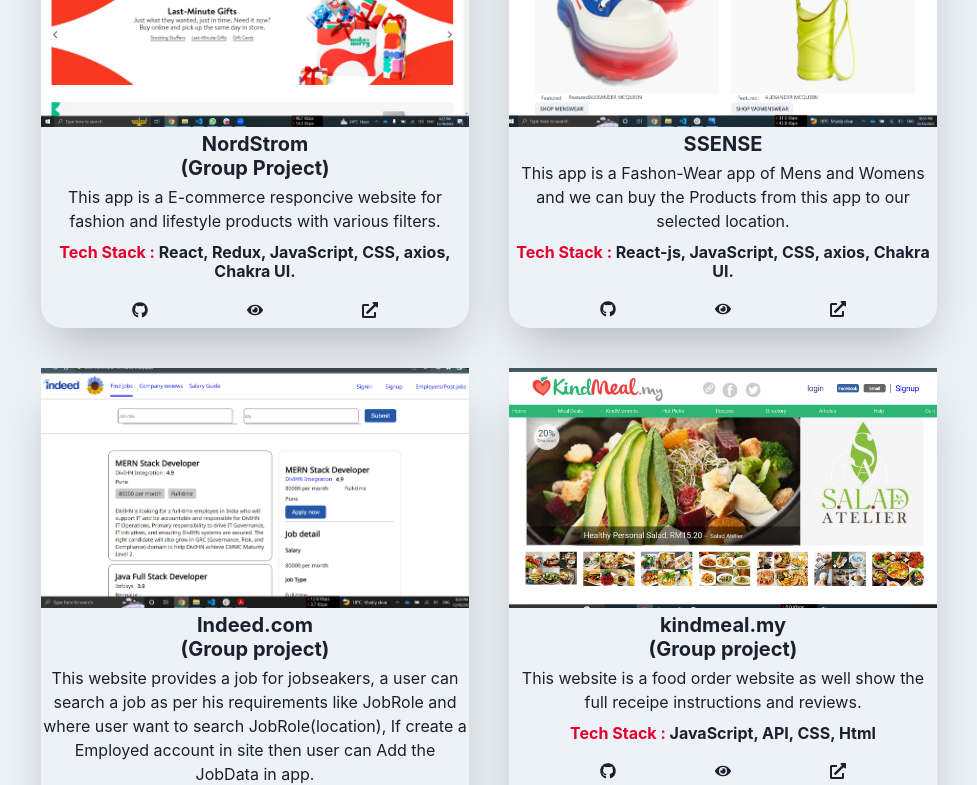
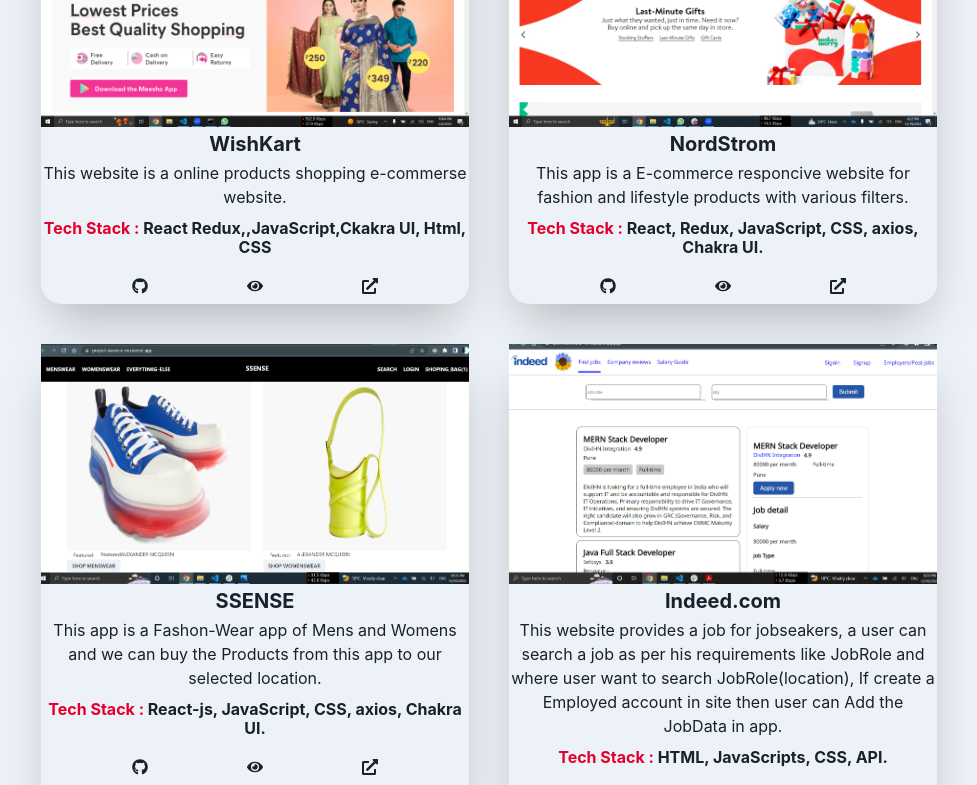
Before and after one commit to akshaykadu24/akshaykadu24.github.io, a React (Create React App) app: page / in a window 1280 px wide. Shown: the part 1240-2025 px from the top of the page, without its empty margins (151-1128 px from the left). Built offline with nearby package versions, Linux system fonts and the light colour scheme.

Commit message:
add mail,projec

```diff
--- a/src/components/Home.jsx
+++ b/src/components/Home.jsx
@@ -40,7 +40,7 @@
                     </span>
                   </Box>
             <Box  textAlign="start">
-              <Button _hover={{color:"black"}} border="2px solid #e4002b" bg="#e4002b" color="white" ><a href={pdf} download="Akshay-Kadu-Resume">RESUME</a></Button>
+              <Button _hover={{color:"black"}} border="2px solid #e4002b" bg="#e4002b" color="white" onClick={()=>window.open("https://drive.google.com/file/d/1dqcFhIZJqrJ41niNwXhMIGWFq6rT3sx0/view?usp=share_link","_black")} ><a href={pdf} download="Akshay-Kadu-Resume">RESUME</a></Button>
 
            </Box>
         </Box>
--- a/src/components/Navbar.jsx
+++ b/src/components/Navbar.jsx
@@ -53,7 +53,7 @@
                   <Box _hover={{bg:"#e4002b",color:"white"}}paddingTop="5px" borderRadius="12%"  padding="5px 5px 0px 5px"  fontWeight='bold' ><Link to="projects" >PROJECTS</Link></Box>
                   <Box _hover={{bg:"#e4002b",color:"white"}}paddingTop="5px" borderRadius="12%"  padding="5px 5px 0px 5px"  fontWeight='bold' ><Link to="skills" >SKILLS</Link></Box>
                   <Box _hover={{bg:"#e4002b",color:"white"}}paddingTop="5px" borderRadius="12%"  padding="5px 5px 0px 5px"   fontWeight='bold' ><Link to="contact" >CONTACT</Link></Box>
-                  <Box _hover={{bg:"#0984c2",color:"white"}}paddingTop="5px" borderRadius="12%"  padding="5px 5px 0px 5px"  fontWeight='bold' ><a href={pdf} download="Akshay-Kadu-Resume">RESUME</a></Box>
+                  <Box _hover={{bg:"#0984c2",color:"white"}} style={{_hover:<h1>ak</h1>}} paddingTop="5px" borderRadius="12%"  padding="5px 5px 0px 5px"  fontWeight='bold' onClick={()=>window.open("https://drive.google.com/file/d/1dqcFhIZJqrJ41niNwXhMIGWFq6rT3sx0/view?usp=share_link","_black")} ><a href={pdf} download="Akshay-Kadu-Resume">RESUME</a></Box>
                   {/* <Link to="/home" >HOME</Link> */}
 
 
@@ -82,7 +82,7 @@
                   <Button  fontWeight='bold' ><Link to="/projects" >PROJECTS</Link></Button>
                   <Button  fontWeight='bold' ><Link to="/skills" >SKILLS</Link></Button>
                   <Button  fontWeight='bold' ><Link to="/contact" >CONTACT</Link></Button>
-                  <Button  fontWeight='bold' ><a href={pdf} download="Akshay-Kadu-Resume"> RESUME </a></Button>
+                  <Button  fontWeight='bold' onClick={()=>window.open("https://drive.google.com/file/d/1dqcFhIZJqrJ41niNwXhMIGWFq6rT3sx0/view?usp=share_link","_black")} ><a href={pdf} download="Akshay-Kadu-Resume"> RESUME </a></Button>
                 </SimpleGrid >
               ) : null}
             </Box>
--- a/src/components/Projects.jsx
+++ b/src/components/Projects.jsx
@@ -3,7 +3,7 @@
 import indeed from "./Images/project/indeed.png";
 import shop from "./Images/project/ssense.png";
 import nord from "./Images/project/nordstrom.png"
-import food from "./Images/project/kindmeal.png"
+import wishkart from "./Images/project/wishkart.png"
 import { FaGithub, FaEye, FaExternalLinkAlt } from "react-icons/fa";
 
 export const Projects = () => {
@@ -27,6 +27,54 @@
         <Box >
           <SimpleGrid columns={[1, 1, 2, 2]} spacing="40px" width="70%" margin="auto">
 
+          <Box style={{ backgroundColor: colorMode == "light" ? "#edf2f8" : "#0f1624", }} borderRadius="5%" boxShadow="2xl" _hover={{ border: "2px solid red" }}>
+              <Box >
+                <Box >
+                  <Img src={wishkart} alt="wishkart" />
+                </Box>
+
+                <Box margin="5px 0px 5px 0px">
+                  <Heading size="md" >WishKart <p></p> </Heading>
+                </Box>
+                <Box >
+                  <p>
+                    This website is a online products shopping e-commerse website.
+                  </p>
+                </Box>
+                <Box >
+                  <Heading size="sm" marginTop="10px">
+                    <span style={{ color: "#e4002b" }}>Tech Stack :</span> React Redux,,JavaScript,Ckakra UI, Html, CSS
+                  </Heading>
+                </Box>
+                <HStack justifyContent="space-evenly" marginTop="20px" marginBottom="10px">
+                  <Box >
+                    <a
+                      href="https://github.com/akshaykadu24/Wishkart"
+                      target="_blank"
+                    >
+                      <FaGithub />
+                    </a>
+                  </Box>
+                  <Box >
+                    <a
+                      href=""
+                      target="_blank"
+                    >
+                      <FaEye />
+                    </a>
+                  </Box>
+                  <Box >
+                    <a
+                      href="https://wishkart.vercel.app/"
+                      target="_blank"
+                    >
+                      <FaExternalLinkAlt />
+                    </a>
+                  </Box>
+                </HStack>
+              </Box>
+            </Box>
+
             <Box style={{ backgroundColor: colorMode == "light" ? "#edf2f8" : "#0f1624", }} borderRadius="5%" boxShadow="2xl" _hover={{ border: "2px solid red" }}>
               <Box >
                 <Box >
@@ -34,7 +82,7 @@
                 </Box>
 
                 <Box margin="5px 0px 5px 0px">
-                  <Heading size="md" >NordStrom<p></p>(Group Project)</Heading>
+                  <Heading size="md" >NordStrom<p></p></Heading>
                 </Box>
                 <Box >
                   <p >
@@ -130,7 +178,7 @@
                 </Box>
 
                 <Box margin="5px 0px 5px 0px">
-                  <Heading size="md" >Indeed.com <p></p>  (Group project)</Heading>
+                  <Heading size="md" >Indeed.com <p></p>  </Heading>
                 </Box>
                 <Box >
                   <p>
@@ -170,54 +218,7 @@
                 </HStack>
               </Box>
             </Box>
-            <Box style={{ backgroundColor: colorMode == "light" ? "#edf2f8" : "#0f1624", }} borderRadius="5%" boxShadow="2xl" _hover={{ border: "2px solid red" }}>
-              <Box >
-                <Box >
-                  <Img src={food} alt="food" />
-                </Box>
 
-                <Box margin="5px 0px 5px 0px">
-                  <Heading size="md" >kindmeal.my <p></p> (Group project)</Heading>
-                </Box>
-                <Box >
-                  <p>
-                    This website is a food order website as well show the full receipe instructions and reviews.
-                  </p>
-                </Box>
-                <Box >
-                  <Heading size="sm" marginTop="10px">
-                    <span style={{ color: "#e4002b" }}>Tech Stack :</span> JavaScript, API,
-                    CSS, Html
-                  </Heading>
-                </Box>
-                <HStack justifyContent="space-evenly" marginTop="20px" marginBottom="10px">
-                  <Box >
-                    <a
-                      href="https://github.com/akshaykadu24/kindmeal.my_clone"
-                      target="_blank"
-                    >
-                      <FaGithub />
-                    </a>
-                  </Box>
-                  <Box >
-                    <a
-                      href=""
-                      target="_blank"
-                    >
-                      <FaEye />
-                    </a>
-                  </Box>
-                  <Box >
-                    <a
-                      href="https://teal-panda-e985d7.netlify.app"
-                      target="_blank"
-                    >
-                      <FaExternalLinkAlt />
-                    </a>
-                  </Box>
-                </HStack>
-              </Box>
-            </Box>
 
           </SimpleGrid>
         </Box>
```
Also changed, not shown: src/components/Contact.jsx (+6 -6 lines), src/components/Images/project/wishkart.png (added), 1 other file (tests, documents, lock files or other folders).
